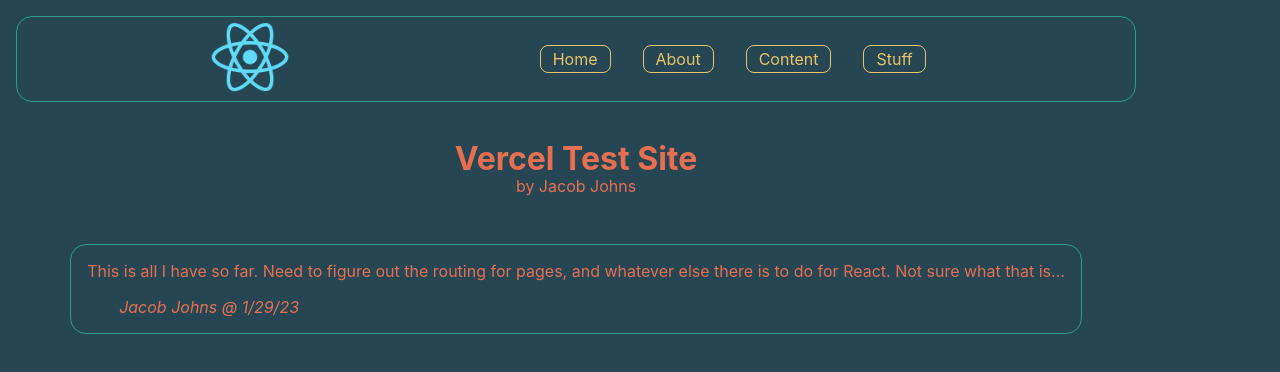
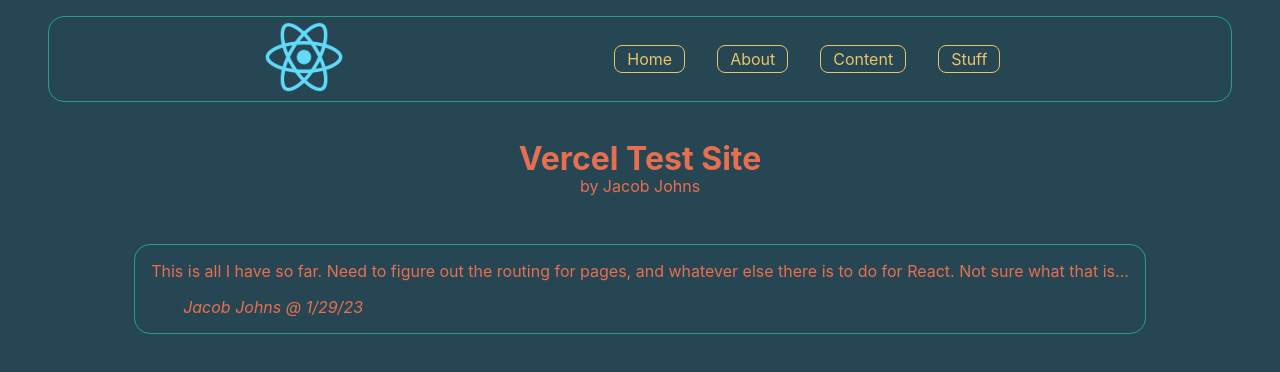
Before and after one commit to Leavii/React, a React (Create React App) app: page / in a window 1280 px wide. Shown: the top 372 px of the page. Built offline with nearby package versions, Linux system fonts and the light colour scheme.

Commit message:
body max-width

```diff
--- a/src/css/index.css
+++ b/src/css/index.css
@@ -1,15 +1,12 @@
-html {
-  max-width: 90%;
-}
-
 body {
-  margin: 0;
+  margin: 0 auto;
   font-family: -apple-system, BlinkMacSystemFont, 'Segoe UI', 'Roboto', 'Oxygen',
     'Ubuntu', 'Cantarell', 'Fira Sans', 'Droid Sans', 'Helvetica Neue',
     sans-serif;
   -webkit-font-smoothing: antialiased;
   -moz-osx-font-smoothing: grayscale;
   background-color: #264653;
+  max-width: 95%;
 }
 
 code {
```
